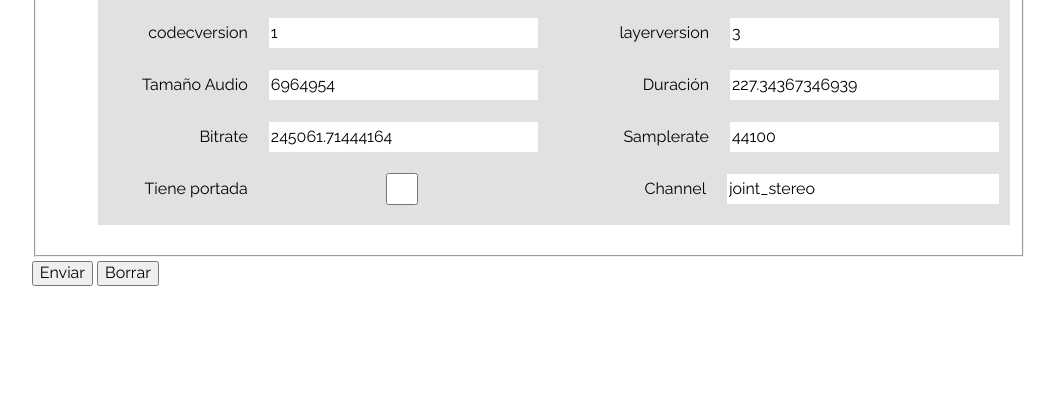
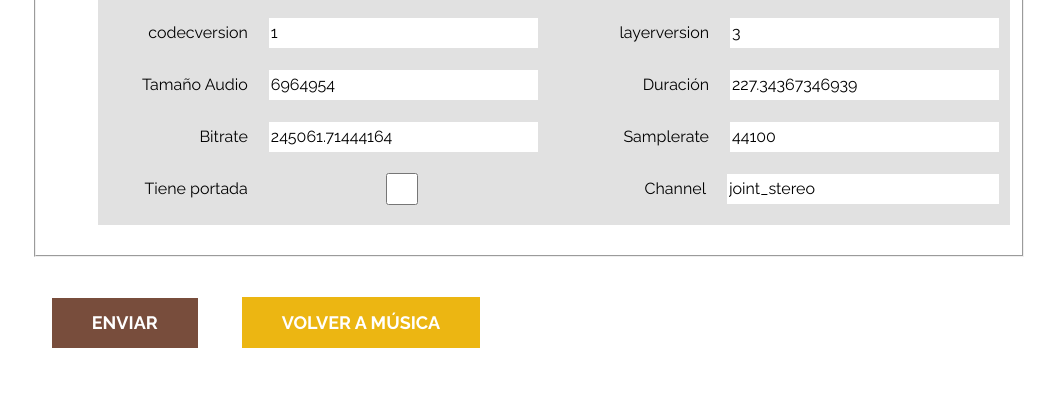
Before and after one commit to jmlocke1/lista, a PHP site: template views/index/readdisk.php in a window 1280 px wide. Shown: the part 2780-3198 px from the top of the page, without its empty margins (111-1166 px from the left). Before the commit the page ends 3066 px from the top, so only its background shows below. Run offline with PHP 8.4, Linux system fonts and the light colour scheme; the template is opened without the code that fills it, so the values that code supplies are empty; some libraries are stand-ins or nearby versions.

Commit message:
Terminado el css de los botones

```diff
--- a/src/scss/base/_index.scss
+++ b/src/scss/base/_index.scss
@@ -2,3 +2,4 @@
 @forward 'mixins';
 @forward 'normalize';
 @forward 'globales';
+@forward 'utilidades';
--- a/src/scss/base/_utilidades.scss
+++ b/src/scss/base/_utilidades.scss
@@ -15,31 +15,32 @@
 }
 
 .boton {
-	display: block;
-	font-family: v.$fuenteHeading;
-	color: v.$blanco;
-	font-size: 1.8rem;
-	font-weight: 700;
-	text-align: center;
-	padding: 1rem 3rem;
-	text-transform: uppercase;
-	margin-bottom: 2rem;
-	border: none;
-}
-@media(min-width: 768px) {
-	.boton {
-		display: inline-block;
+	&__principal {
+		@include m.boton(v.$primario, v.$blanco);
+	}
+	&__secundario {
+		@include m.boton(v.$secundario, v.$blanco);
+	}
+    &__principal,
+	&__secundario {
+		display: block;
+		text-transform: uppercase;
+    	margin: 2rem auto;
+		@include m.tablet{
+			display: inline-block;
+			margin: 2rem;
+        	width: auto;
+		}
 	}
 }
-.boton:hover {
-	cursor: pointer;
+// Corregir la diferencia de tamaño entre un input y un a
+a {
+	&.boton__principal,
+	&.boton__secundario{
+		padding: .735rem 4rem;
+	}
 }
-.boton--primario {
-	background-color: v.$negro;
-}
-.boton--secundario {
-	background-color: v.$primario;
-}
+
 .center__block {
 	margin: 0 auto;
 }
--- a/src/scss/base/_variables.scss
+++ b/src/scss/base/_variables.scss
@@ -23,6 +23,7 @@
 // colores
 
 $primario: #784D3C;
+$secundario: #ecb612;
 $gris: #e1e1e1;
 $gris-claro: #8b8b8b;
 $blanco: #ffffff;
--- a/src/scss/layout/_formulario.scss
+++ b/src/scss/layout/_formulario.scss
@@ -50,15 +50,3 @@
         margin-bottom: 0;
     }
 }
-
-.main__boton {
-    @include m.boton(v.$primario, v.$blanco);
-    text-transform: uppercase;
-    display: block;
-    margin: 2rem auto;
-    @include m.tablet{
-        display: inline-block;
-        margin: 2rem;
-        width: auto;
-    }
-}
--- a/views/index/musica.php
+++ b/views/index/musica.php
@@ -2,7 +2,7 @@
 require DIR_ROOT.'/templates/header.php';
 ?>
 
-    <a href="/readdisk" class="main__boton">Leer Nuevo Disco</a>
+    <a href="/readdisk" class="boton__principal">Leer Nuevo Disco</a>
 
 
     <?php require DIR_ROOT."/templates/datatablespru.php"; ?>
--- a/views/index/readdisk.php
+++ b/views/index/readdisk.php
@@ -204,8 +204,8 @@
 
             </fieldset>
             <div class="mt-2">
-                <input class="boton boton--primario" type="submit" value="Enviar">
-                <input class="boton boton--secundario" type="reset" value="Borrar">
+                <input class="boton__principal " type="submit" value="Enviar">
+                <a class="boton__secundario " src="/musica">Volver a Música</a>
             </div>
 
         </form>
```
Also changed, not shown: public/build/css/app.css, 1 other file.
